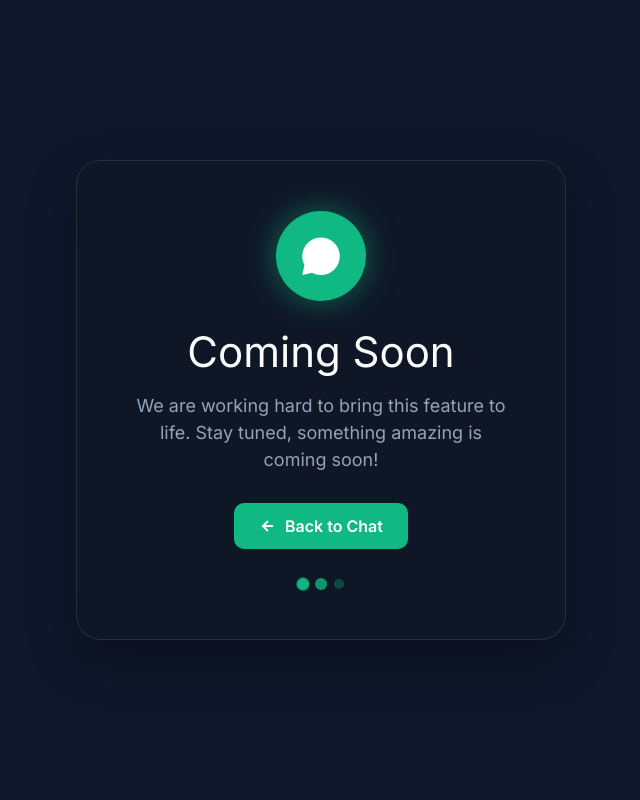
After one commit to tomas0204/Chat-Online, a Django app: page /coming_soon/ in a window 1280 px wide. The commit adds this page. Shown: the whole page, without its empty margins (351-991 px from the left). Run offline with Django 4.2, Linux system fonts and the light colour scheme; some libraries are stand-ins or nearby versions.

Commit message:
Se agregó la página de coming_soon.html

```diff
--- /dev/null
+++ b/AppChat/static/coming_soon.css
@@ -0,0 +1,115 @@
+    * {
+        margin: 0;
+        padding: 0;
+        box-sizing: border-box;
+    }
+
+    .chat-section {
+        background: var(--slate-900);
+    }
+
+    .chat-container{
+        background: var(--slate-900);
+    }
+
+    .coming-container {
+        width: 490px;
+        padding: 50px;
+        text-align: center;
+        background: rgba(17, 24, 39, 0.75);
+        border: 1px solid rgba(255, 255, 255, 0.1);
+        border-radius: 25px;
+        backdrop-filter: blur(10px);
+        box-shadow: 0 20px 50px rgba(0, 0, 0, .3);
+    }
+
+
+    .icon {
+        width: 90px;
+        height: 90px;
+        margin: auto;
+        margin-bottom: 25px;
+        border-radius: 50%;
+        background: #10b981;
+        display: flex;
+        align-items: center;
+        justify-content: center;
+        font-size: 45px;
+        color: white;
+        box-shadow: 0 0 30px rgba(16, 185, 129, .5);
+    }
+
+
+    h1 {
+        font-size: 42px;
+        margin-bottom: 15px;
+    }
+
+
+    p {
+        color: #94a3b8;
+        font-size: 18px;
+        line-height: 1.5;
+        margin-bottom: 30px;
+    }
+
+
+    .btn {
+        display: inline-flex;
+        align-items: center;
+        gap: 10px;
+        background: #10b981;
+        color: white;
+        padding: 13px 25px;
+        border-radius: 10px;
+        text-decoration: none;
+        font-weight: 600;
+        transition: .3s;
+    }
+
+
+    .btn:hover {
+        background: #059669;
+        transform: translateY(-3px);
+    }
+
+
+    .dots {
+        margin-top: 30px;
+        display: flex;
+        justify-content: center;
+        gap: 8px;
+    }
+
+
+    .dot {
+        width: 10px;
+        height: 10px;
+        background: #10b981;
+        border-radius: 50%;
+        animation: pulse 1.5s infinite;
+    }
+
+
+    .dot:nth-child(2) {
+        animation-delay: .3s;
+    }
+
+    .dot:nth-child(3) {
+        animation-delay: .6s;
+    }
+
+
+    @keyframes pulse {
+
+        0%,
+        100% {
+            opacity: .3;
+            transform: scale(1);
+        }
+
+        50% {
+            opacity: 1;
+            transform: scale(1.3);
+        }
+    }
--- /dev/null
+++ b/AppChat/templates/coming_soon.html
@@ -0,0 +1,57 @@
+{% load static %}
+
+<!DOCTYPE html>
+<html lang="en">
+
+<head>
+    <meta charset="UTF-8">
+    <meta name="viewport" content="width=device-width, initial-scale=1.0">
+    <link href="https://cdn.jsdelivr.net/npm/remixicon@3.2.0/fonts/remixicon.css" rel="stylesheet">
+    <link rel="stylesheet" type="text/css" href="{% static 'tailwindcss-colors.css' %}?=v26">
+    <link rel="stylesheet" type="text/css" href="{% static 'chat.css' %}?=v26">
+    <link rel="stylesheet" type="text/css" href="{% static 'user_profile.css' %}?=v2">
+    <link rel="stylesheet" type="text/css" href="{% static 'coming_soon.css' %}?=v2">
+    <title>{% block title %}Chat{% endblock %}</title>
+</head>
+<body data-username="{{ username }}">
+    <!-- start: Chat -->
+    <section class="chat-section">
+        <div class="chat-container">
+            <!-- start: Sidebar -->
+
+            <!-- end: Sidebar -->
+
+            <!-- start: Content -->
+            <div class="chat-content">
+                <!-- start: user profile -->
+                <!-- From Uiverse.io by andrew-demchenk0 -->
+                <div class="coming-container">
+
+                    <div class="icon">
+                        <i class="ri-chat-3-fill"></i>
+                    </div>
+                    <h1>Coming Soon</h1>
+                    <p>
+                        We are working hard to bring this feature to life.
+                        Stay tuned, something amazing is coming soon!
+                    </p>
+                    <a href="{% url 'hellochat' %}" class="btn">
+                        <i class="ri-arrow-left-line"></i>
+                        Back to Chat
+                    </a>
+                    <div class="dots">
+                        <span class="dot"></span>
+                        <span class="dot"></span>
+                        <span class="dot"></span>
+                    </div>
+                </div>
+                <!-- end: user profile -->
+            </div>
+            <!-- end: Content -->
+        </div>
+    </section>
+    <!-- end: Chat -->
+    <script type="module" src="{% static 'js/user_profile.js' %}?v=11"></script>
+</body>
+
+</html>
--- a/AppChat/views.py
+++ b/AppChat/views.py
@@ -8,6 +8,9 @@ from django.contrib.auth import login, authenticate
 from django.core.files.storage import default_storage
 from django.views.decorators.csrf import csrf_exempt
 from django.db.models import Q
+
+def coming_soon(request):
+    return render(request, "coming_soon.html")
 
 # INICIO: Maneja el formulario inicial, guarda el username en sesión y en la DB, y redirige al chat
 def nickname(request):
--- a/ChatOnlineP/urls.py
+++ b/ChatOnlineP/urls.py
@@ -14,4 +14,5 @@ urlpatterns = [
     path("search_users", search_users, name="search_users"),
     path("messages/<str:user>/<str:other_user>/", get_messages, name="get_messages"),
     path("user_profile/<str:username>/", user_profile, name="user_profile"),
+    path("coming_soon/", coming_soon, name="coming_soon"),
 ] + static(settings.MEDIA_URL, document_root=settings.MEDIA_ROOT)
```
Also changed, not shown: AppChat/templates/chat.html (+10 -8 lines), AppChat/templates/user_profile.html (+7 -5 lines).
